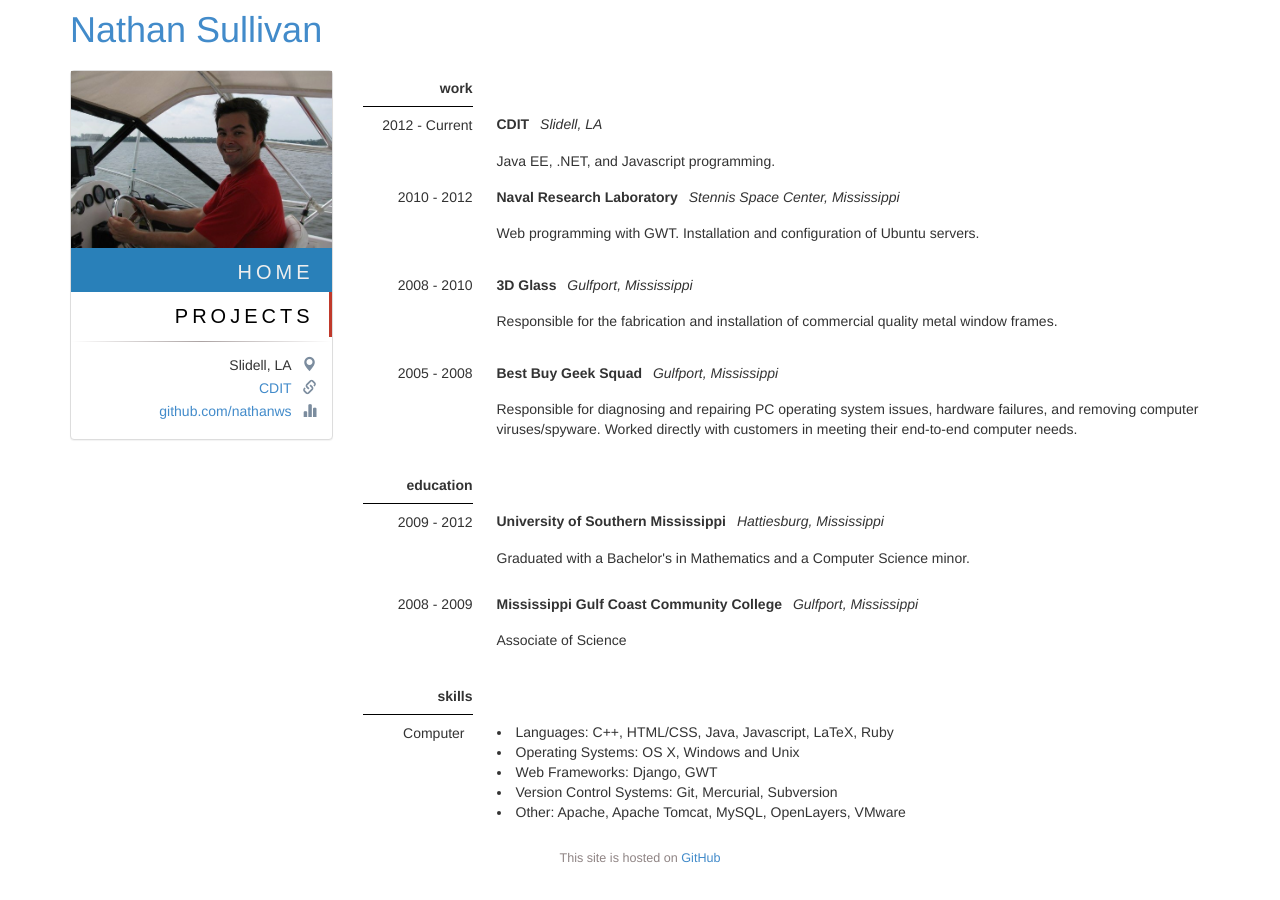
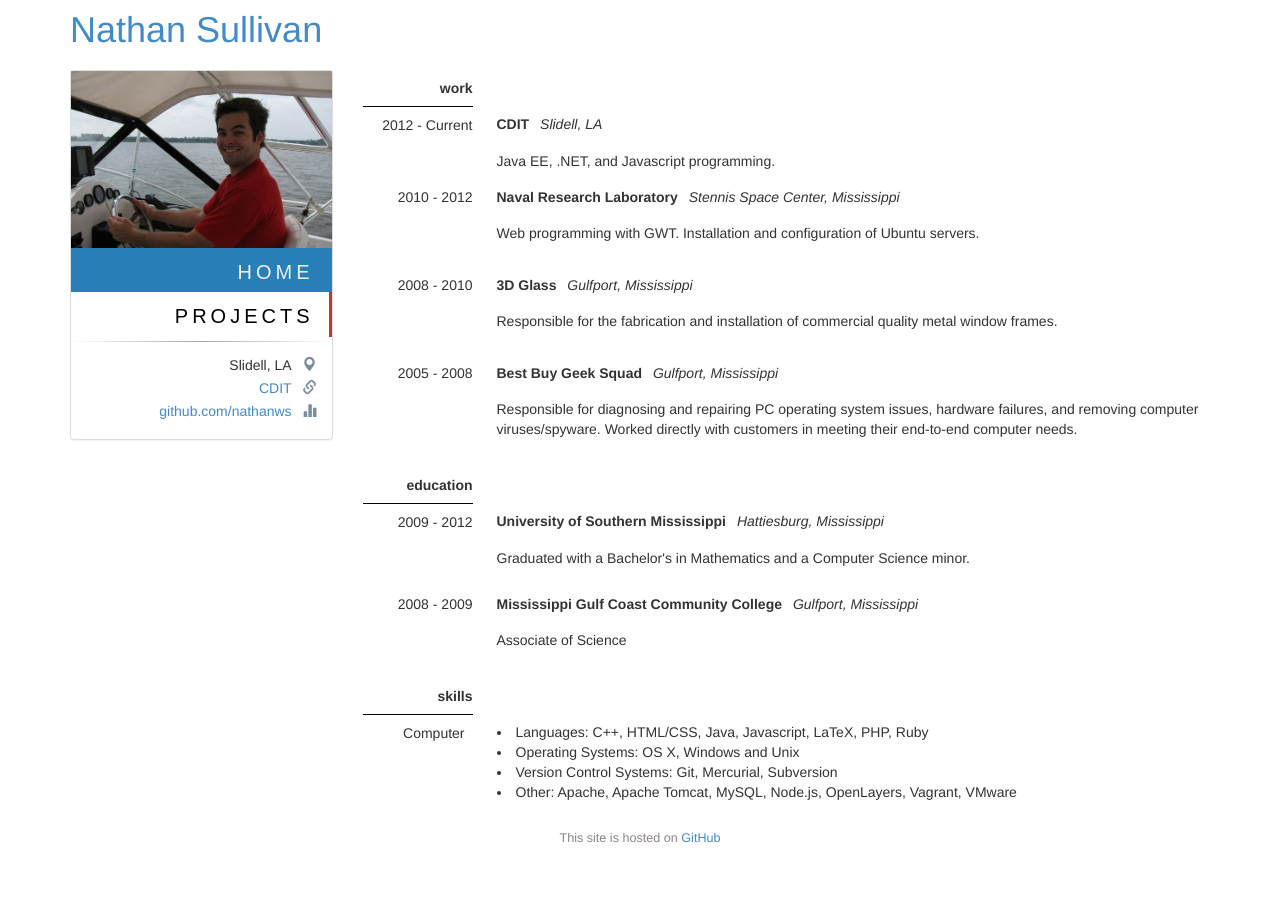
Before and after one commit to nathanws/nathanws.github.io, a Jekyll site: the page built from index.html, in a window 1280 px wide. Built offline with Jekyll 4.4.1, drawn with Linux system fonts in a browser that asks for light colours; Markdown is read by kramdown in place of the engine named in the settings.

Commit message:
Update skills

```diff
--- a/index.html
+++ b/index.html
@@ -106,11 +106,10 @@ title: Nathan Sullivan - Resume
 		<td valign="top" align="right">Computer</td>
 		<td class="spacer"></td>
 		<td class="blurb">
-			<li><span class="category">Languages:</span> C++, HTML/CSS, Java, Javascript, LaTeX, Ruby</li>
+			<li><span class="category">Languages:</span> C++, HTML/CSS, Java, Javascript, LaTeX, PHP, Ruby</li>
 			<li><span class="category">Operating Systems:</span> OS X, Windows and Unix</li>
-			<li><span class="category">Web Frameworks:</span> Django, GWT</li>
 			<li><span class="category">Version Control Systems:</span> Git, Mercurial, Subversion</li>
-			<li><span class="category">Other:</span> Apache, Apache Tomcat, MySQL, OpenLayers, VMware</li>
+			<li><span class="category">Other:</span> Apache, Apache Tomcat, MySQL, Node.js, OpenLayers, Vagrant, VMware</li>
 		</td>
 	</tr>
 </table>
```
